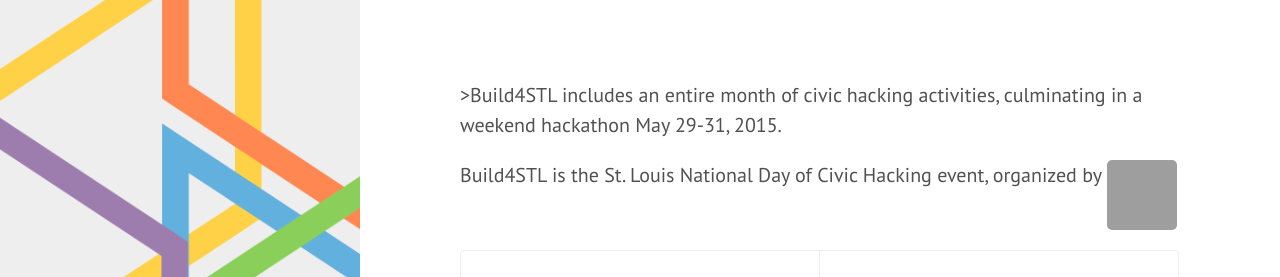
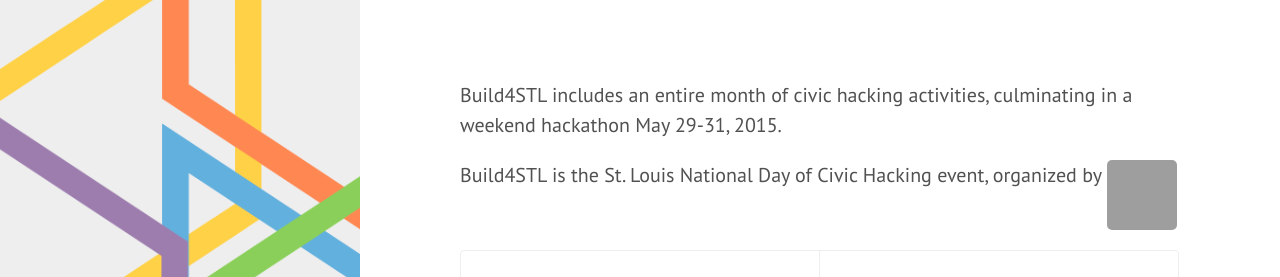
Before and after one commit to OpenSTL/build4stl-jekyll-site, a Jekyll site: the page built from index.html, in a window 1280 px wide, cut to the strip 0-277 px from the top of the page. Built offline with Jekyll 4.4.1, drawn with Linux system fonts in a browser that asks for light colours; grey boxes are pictures that could not be loaded.

Commit message:
Removing extraneous >

```diff
--- a/index.html
+++ b/index.html
@@ -3,7 +3,7 @@
 title: Home
 ---
 
-<p>>Build4STL includes an entire month of civic hacking activities, culminating in a weekend hackathon May 29-31, 2015.</p>
+<p>Build4STL includes an entire month of civic hacking activities, culminating in a weekend hackathon May 29-31, 2015.</p>
 <p>Build4STL is the St. Louis National Day of Civic Hacking event, organized by <a href="http://opendatastl.github.io" target="_blank" class="site-avatar"><img src='https://avatars0.githubusercontent.com/u/5983880' alt='OpenDataSTL'></a>.</p>
 
 <div class="posts">
```
